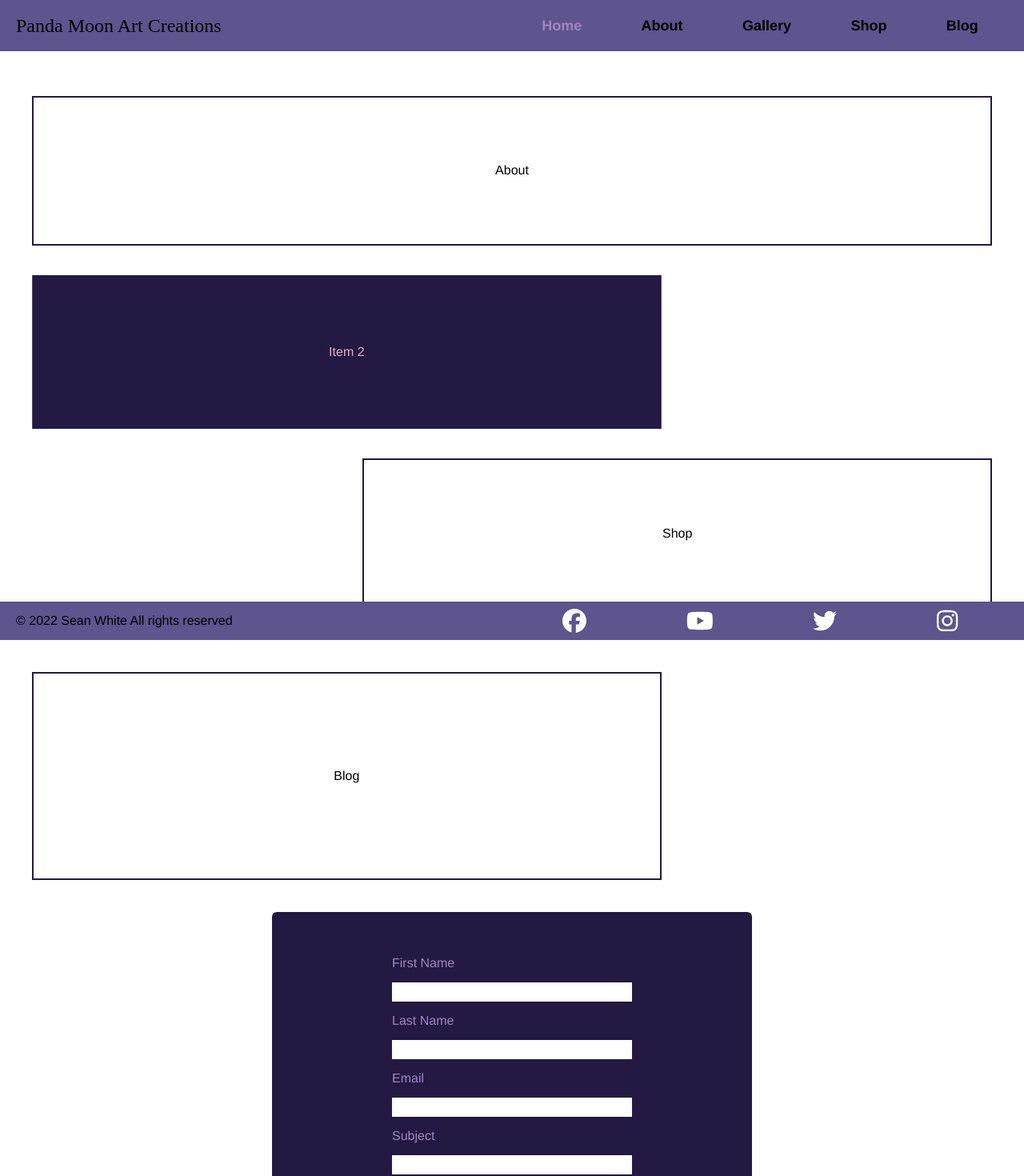
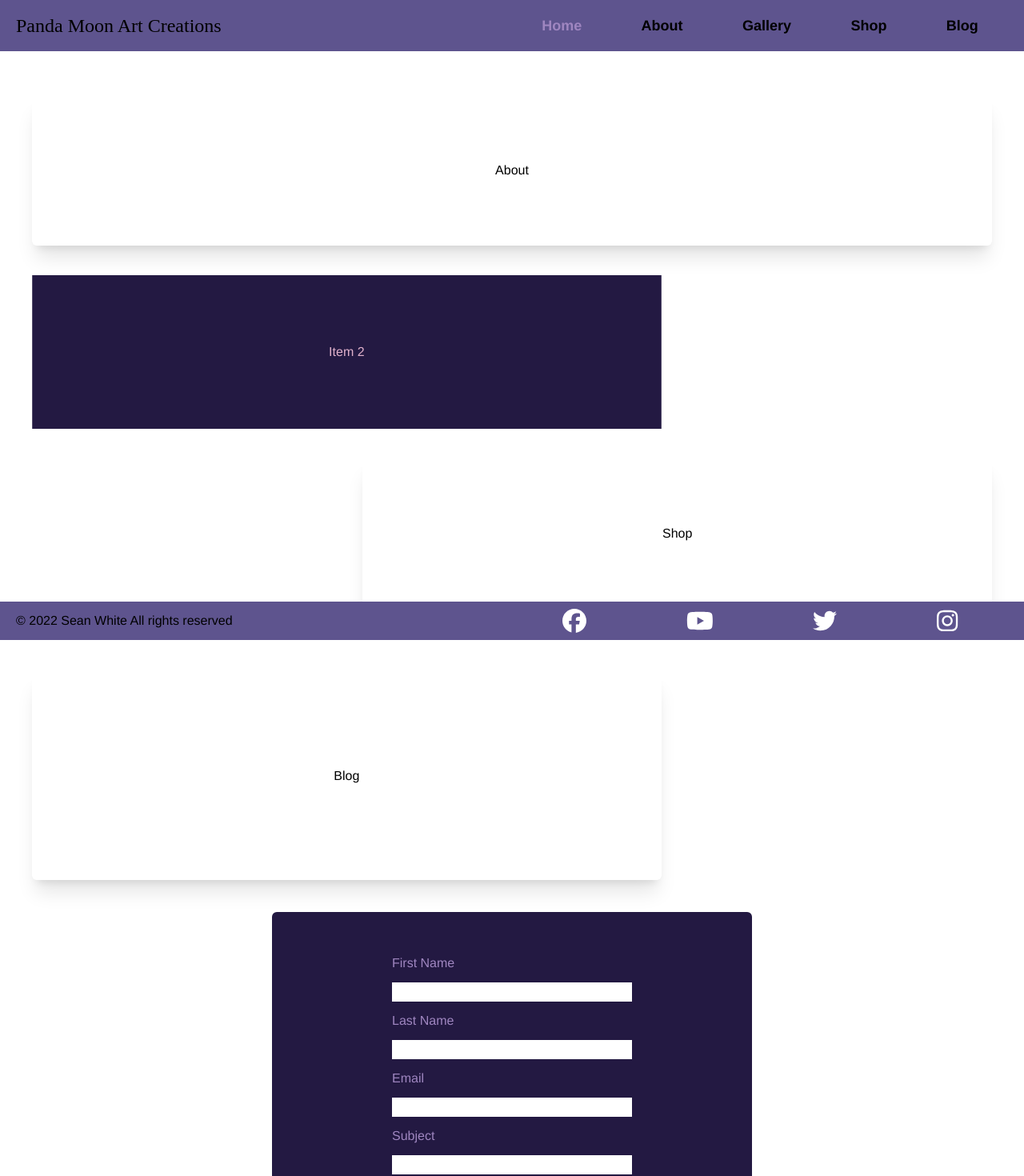
Before and after one commit to seanbrwh/pho.fyi, a Next.js app: page / in a window 1280 px wide. Shown: the top 1470 px of the page at 80% size. Built offline with nearby package versions, Linux system fonts and the light colour scheme.

Commit message:
fixing z-index issue

```diff
--- a/components/navbar.tsx
+++ b/components/navbar.tsx
@@ -4,7 +4,7 @@ import { useRouter } from "next/router";
 export default function Navbar() {
   const router = useRouter();
   return (
-    <header className="w-full h-16 bg-secondary fixed top-0 flex flex-row justify-between items-center px-5 ">
+    <header className="w-full h-16 bg-secondary fixed top-0 flex flex-row justify-between items-center px-5 z-10">
       <div className="w-1/2 font-serif text-2xl">Panda Moon Art Creations</div>
       <nav className="w-1/2 font-sans text-lg capitalize font-semibold">
         <ul className="flex flex-row justify-around ">
--- a/pages/index.tsx
+++ b/pages/index.tsx
@@ -42,7 +42,7 @@ const Home: NextPageWithLayout = () => {
         <link rel="manifest" href="/favicon/site.webmanifest" />
       </Head>
       <div className="grid grid-cols-6 grid-rows-6 gap-10 w-full h-full pb-20">
-        <div className="border-solid border-2 border-primary col-span-6 row-span-2 flex justify-center items-center berfore:content-[attr(before)]">
+        <div className="rounded-md shadow-xl  col-span-6 row-span-2 flex justify-center items-center berfore:content-[attr(before)]">
           About
         </div>
         <div className="col-span-4 row-span-2 flex justify-center items-center">
@@ -63,12 +63,12 @@ const Home: NextPageWithLayout = () => {
             </InfiniteCarousel>
           </div>
         </div>
-        <div className="border-solid border-2 border-primary row-start-5 col-start-3 col-span-4 row-span-2 flex justify-center items-center">
+        <div className=" rounded-md shadow-xl  row-start-5 col-start-3 col-span-4 row-span-2 flex justify-center items-center">
           Shop
         </div>
       </div>
       <div className="grid grid-cols-6 grid-rows-4 gap-10 w-full h-full pb-20">
-        <div className="border-solid border-2 border-primary col-span-4 row-span-2 flex justify-center items-center berfore:content-[attr(before)]">
+        <div className=" rounded-md shadow-xl col-span-4 row-span-2 flex justify-center items-center berfore:content-[attr(before)]">
           Blog
         </div>
         <div className="col-span-6 row-span-4 flex justify-center items-center">
```
